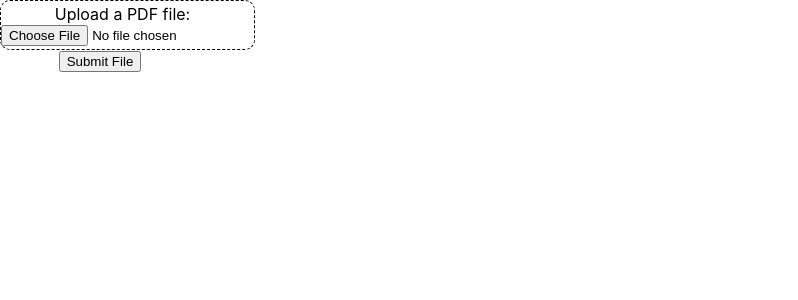
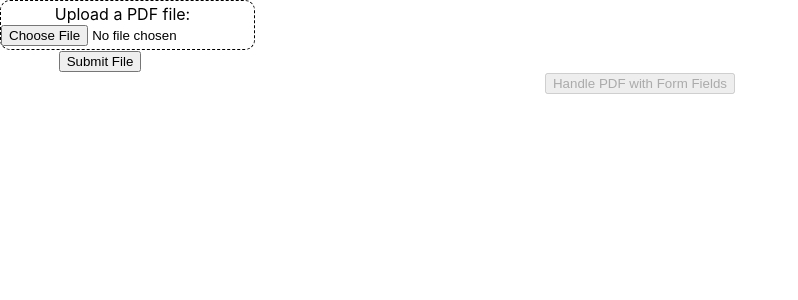
Before and after one commit to Bipin2020100/Codefest2024-warriors, a React (Create React App) app: page / in a window 1280 px wide. Shown: the top 300 px of the page, without its empty margins (0-798 px from the left). Built offline with nearby package versions, Linux system fonts and the light colour scheme.

Commit message:
work on reading

```diff
--- a/src/App.tsx
+++ b/src/App.tsx
@@ -1,7 +1,6 @@
 import React from 'react';
 import logo from './logo.svg';
 import './App.css';
-import { FileUpload } from './components/FileUpload/FileUpload';
 import { PDFReader } from './components/PDFReader/PDFReader';
 
 function App() {
--- a/src/components/FileUpload/FileUploadVM.ts
+++ b/src/components/FileUpload/FileUploadVM.ts
@@ -1,12 +1,12 @@
 import { isObservable, makeAutoObservable } from "mobx"
 
 export interface IFileUploadProps {
-    fileCallback: (file: any) => void;
+    fileCallback: (file: File) => void;
 }
 
 // Just the form for uploading files
 export class FileUploadVM {
-    pdfFile: any = undefined;
+    pdfFile: File | undefined = undefined;
     props: IFileUploadProps;
     constructor(props: IFileUploadProps) {
         makeAutoObservable(this, {}, { autoBind: true })
--- a/src/components/PDFReader/PDFReader.tsx
+++ b/src/components/PDFReader/PDFReader.tsx
@@ -9,6 +9,9 @@ const PDFReaderComponent = () => {
     return(
         <div>
             <FileUpload fileCallback={vm.fileSubmitCallback}/>
+            <button onClick={vm.handlePDFFormFields} disabled={vm.pdfFile === undefined}>Handle PDF with Form Fields</button>
+            {/* <button onClick={vm.handleFormlessPDF} disabled={vm.pdfFile === undefined}>Handle PDF</button> */}
+
         </div>
     )
 }
--- a/src/components/PDFReader/PDFReaderVM.ts
+++ b/src/components/PDFReader/PDFReaderVM.ts
@@ -1,15 +1,70 @@
 import { makeAutoObservable } from "mobx";
+import { PDFDocument, PDFField } from 'pdf-lib'
 
 // PDF manipulation here
 export class PDFReaderVM {
 
-    pdfFile: any;
+    pdfFile: File | undefined = undefined;
+    textFields: ITextFields[] = [];
+
 
     constructor() {
         makeAutoObservable(this, {}, { autoBind: true })
     }
 
-    fileSubmitCallback(file: any) {
+    fileSubmitCallback(file: File) {
         console.log('file Submit Callback with file: ', file.name);
+        this.pdfFile = file;
     }
+
+    async handlePDFFormFields() {
+        if (this.pdfFile === undefined) {
+            return;
+        }
+        const pdfDoc = await PDFDocument.load(await this.pdfFile.arrayBuffer());
+        const form = pdfDoc.getForm();
+        const fields = form.getFields();
+        fields.forEach(field => {
+            const type = field.constructor.name;
+            const name = field.getName();
+            let value = undefined;
+            switch(type) {
+                case 'PDFCheckBox':
+                    value = this.valueFromCheckbox(field);
+                    break;
+                case 'PDFTextField':
+                    value = this.valueFromText(field)
+                    break;
+                case 'PDFDropdown':
+                    value = this.valueFromDropdown(field);
+                    break;
+            }
+            console.log(`${type}: ${name}`);
+          })
+        return;
+    }
+
+    valueFromCheckbox(field: PDFField) {
+        // const value = field.getText()
+    }
+    valueFromText(field: PDFField) {
+        // field =
+    }
+    valueFromDropdown(field: PDFField) {
+        // field =
+    }
+
+    // Quiz 1
+    // async handleFormlessPDF() {
+    //     if (this.pdfFile === undefined) {
+    //         return;
+    //     }
+    //     const pdfDoc = await PDFDocument.load(await this.pdfFile.arrayBuffer());
+    //     const form = pdfDoc.getForm();
+    // }
 }
+
+interface ITextFields {
+    name: 'string';
+    value: any;
+}
```
